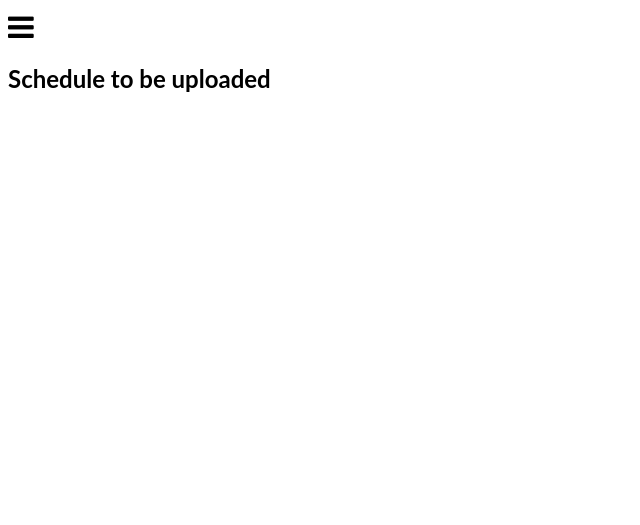
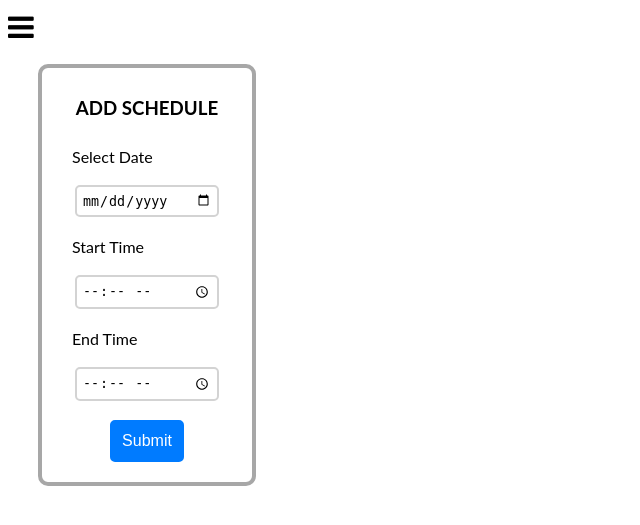
Before and after one commit to mccvliqht/Updated-Clinic-System, a PHP site: page /doc_page/Schedules.html in a window 1280 px wide. Shown: the top 525 px of the page, without its empty margins (0-640 px from the left). Run offline with PHP 8.4, Linux system fonts and the light colour scheme.

Commit message:
Update doc Schedules

```diff
--- a/doc_page/Schedules.html
+++ b/doc_page/Schedules.html
@@ -21,7 +21,30 @@
       <span title="Logout"><i id="logout" class="fa fa-sign-out"></i></span>
     </div>
 
-    <h2>Schedule to be uploaded</h2>
+    <div id="mainSched">
+
+      <h3>ADD SCHEDULE</h3>
+      <form action="" method="post">
+        <div class="boxSched">
+          <label for="">Select Date</label><br>
+          <input type="date"><br>
+        </div>
+
+        <div class="boxSched">
+          <label for="">Start Time</label><br>
+          <input type="time"><br>
+        </div>
+
+        <div class="boxSched">
+          <label for="">End Time</label><br>
+          <input type="time"><br><br>
+          <input type="submit"><br>
+        </div>
+
+
+      </form>
+
+    </div>
 
     <script>
     function openNav() {
--- a/doc_page/doc_style.css
+++ b/doc_page/doc_style.css
@@ -87,3 +87,52 @@ body {
   border-color: white;
   border-radius: 5px;
 }
+
+/*Doc Schedules*/
+
+#mainSched {
+  margin: 20px;
+  margin-left: 30px;
+  padding: 10px;
+  border: 4px solid rgb(167, 167, 167);
+  width: 190px;
+  border-radius: 10px;
+  text-align: center;
+}
+
+.boxSched {
+  padding: 10px;
+}
+
+.boxSched label {
+  display: block;
+  padding-left: 10px;
+  text-align: left;
+}
+
+
+input[type="time"] {
+  border: 2px solid lightgray;
+  border-radius: 5px;
+  width: 130px;
+  padding: 5px;
+  cursor: pointer;
+}
+
+input[type="date"] {
+  border: 2px solid lightgray;
+  border-radius: 5px;
+  width: 130px;
+  padding: 5px;
+  cursor: pointer;
+}
+
+input[type="submit"] {
+  padding: 10px;
+  background-color: #007bff;
+  color: #fff;
+  border: 2px solid #007bff;
+  border-radius: 5px;
+  font-size: 16px;
+  cursor: pointer;
+}
```
